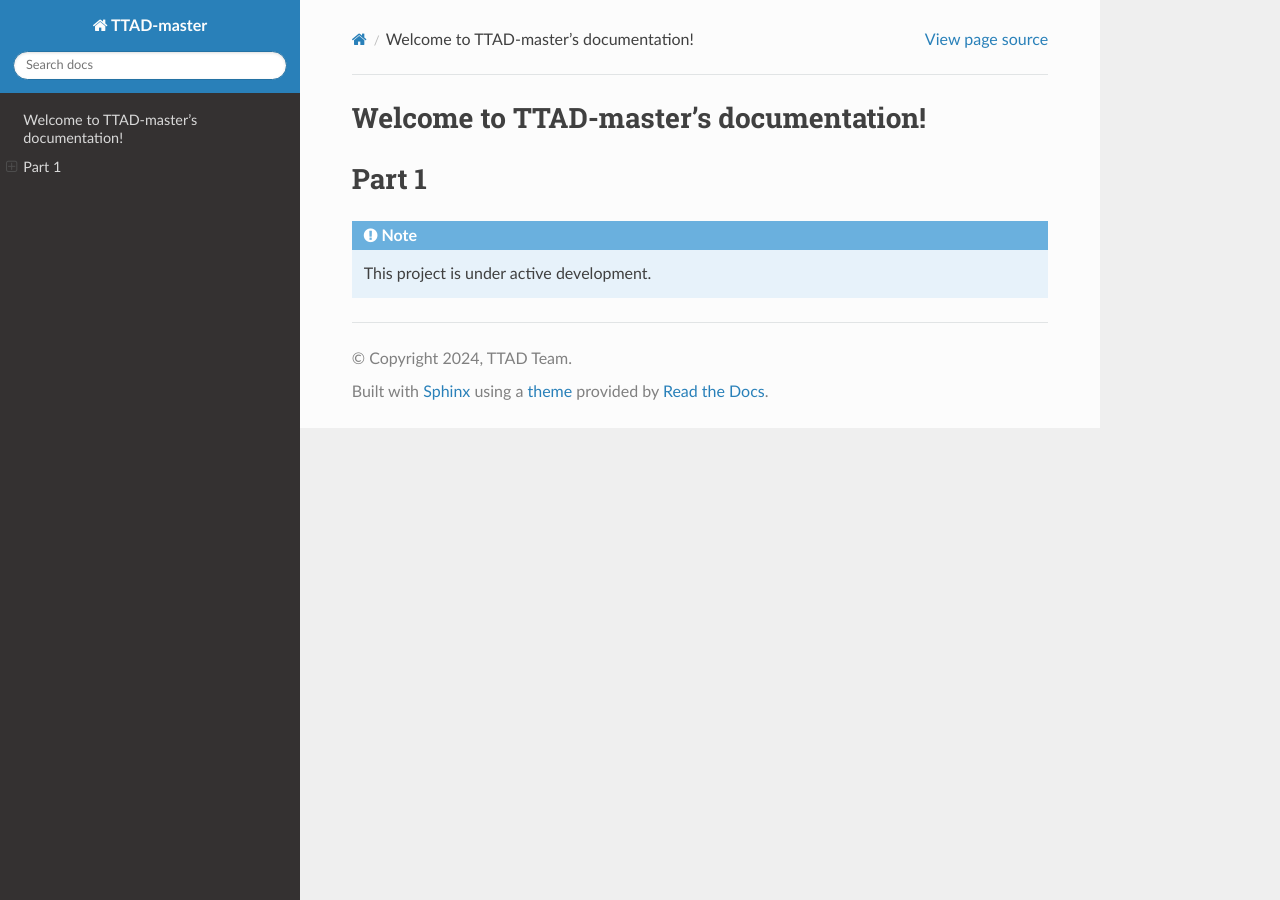
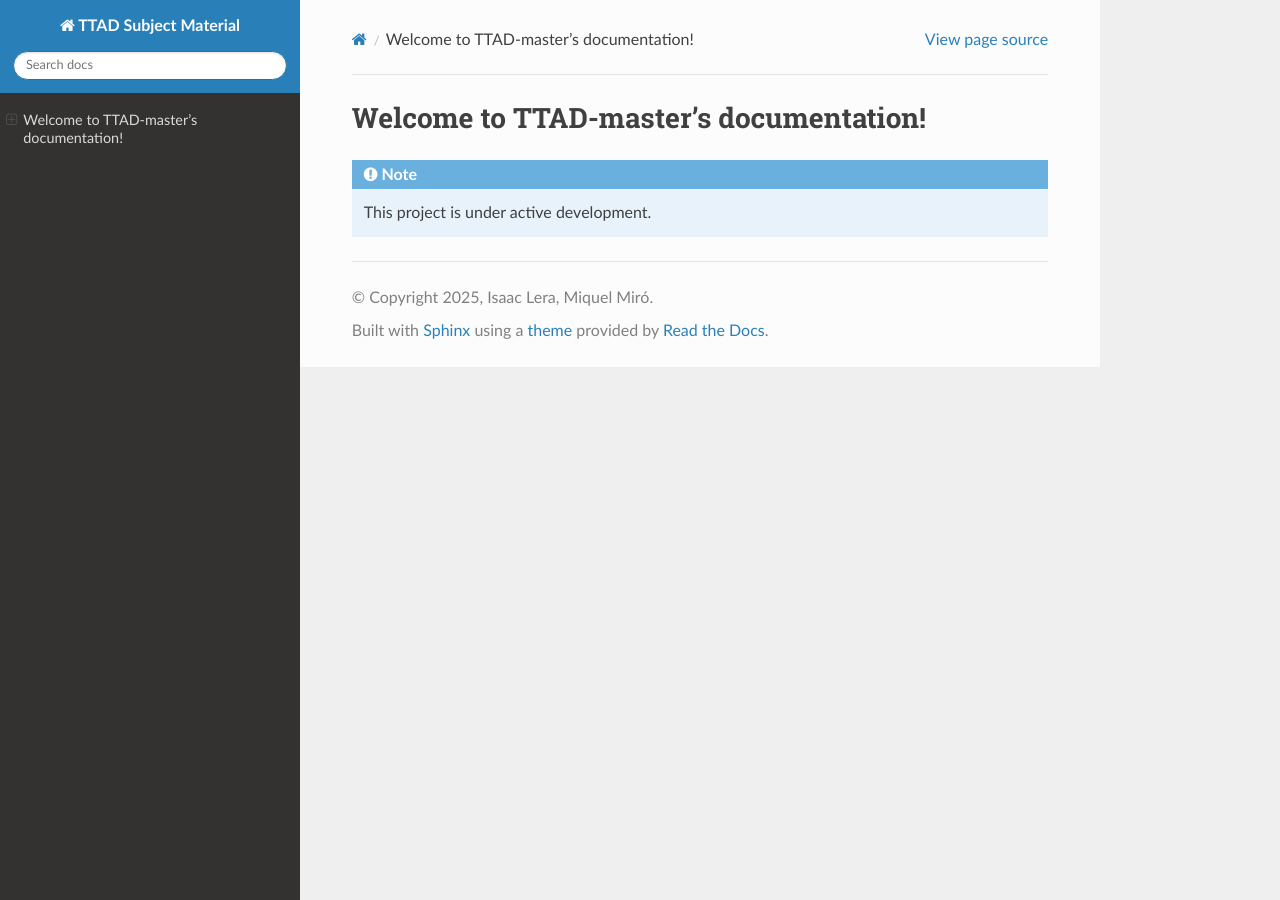
Before and after one commit to wisaaco/TTAD, a Sphinx documentation site: the page built from docs/index.rst, in a window 1280 px wide. Built offline with Sphinx 7.4.7 and the Read the Docs theme 3.1.0, drawn with Linux system fonts in a browser that asks for light colours; pages that are not in the unit, such as notebooks, are missing from menus; some of the changed lines change nothing that is shown.

Commit message:
fix conf and index

```diff
--- a/docs/conf.py
+++ b/docs/conf.py
@@ -6,10 +6,10 @@
 # -- Project information -----------------------------------------------------
 # https://www.sphinx-doc.org/en/master/usage/configuration.html#project-information
 
-project = 'TTAD-master'
-copyright = '2024, TTAD Team'
-author = 'TTAD Team'
-release = '1.0.0'
+project = 'TTAD Subject Material'
+copyright = '2025, Isaac Lera, Miquel Miró'
+author = 'Isaac Lera, Miquel Miró'
+release = '2025-26, v0.01'
 
 # -- General configuration ---------------------------------------------------
 # https://www.sphinx-doc.org/en/master/usage/configuration.html#general-configuration
@@ -24,6 +24,12 @@
 
 templates_path = ['_templates']
 exclude_patterns = []
+
+# Add the notebooks directory to the path
+import os
+import sys
+sys.path.insert(0, os.path.abspath('..'))
+sys.path.insert(0, os.path.abspath('../notebooks'))
 
 # -- Options for HTML output -------------------------------------------------
 # https://www.sphinx-doc.org/en/master/usage/configuration.html#options-for-html-output
--- a/docs/index.rst
+++ b/docs/index.rst
@@ -7,55 +7,51 @@
 =================================
 
 
-Part 1
-=================================
-
-
 .. toctree::
    :maxdepth: 1
    :caption: Introducción a Python
 
-   ../notebooks/01_Python/01_Introduction
-   ../notebooks/01_Python/02_BasicConcepts
-   ../notebooks/01_Python/03_ControlStatements
-   ../notebooks/01_Python/04_OtherTypes
+   notebooks/01_Python/01_Introduction.ipynb
+   notebooks/01_Python/02_BasicConcepts.ipynb
+   notebooks/01_Python/03_ControlStatements.ipynb
+   notebooks/01_Python/04_OtherTypes.ipynb
 
 .. toctree::
    :maxdepth: 2
    :caption: Librería Numpy
 
-   ../notebooks/02_Numpy/01_Introduction
+   notebooks/02_Numpy/01_Introduction.ipynb
 
 
 .. toctree::
    :maxdepth: 1
    :caption: Pandas
 
-   ../notebooks/03_Pandas/01_Introduction
-   ../notebooks/03_Pandas/02_GroupingData
-   ../notebooks/03_Pandas/03_OtherActions
-   ../notebooks/03_Pandas/04_Visualization
+   notebooks/03_Pandas/01_Introduction.ipynb
+   notebooks/03_Pandas/02_GroupingData.ipynb
+   notebooks/03_Pandas/03_OtherActions.ipynb
+   notebooks/03_Pandas/04_Visualization.ipynb
 
 .. toctree::
    :maxdepth: 2
    :caption: ETL Process
 
-   ../notebooks/04_ETLprocess/01_Introduction
-   ../notebooks/04_ETLprocess/02_Automatization
-   ../notebooks/04_ETLprocess/03_Orchestration
+   notebooks/04_ETLprocess/01_Introduction.ipynb
+   notebooks/04_ETLprocess/02_Automatization.ipynb
+   notebooks/04_ETLprocess/03_Orchestration.ipynb
 
 .. toctree::
    :maxdepth: 2
    :caption: Machine Learning techniques
 
-   ../notebooks/05_MachineLearning/01_Introduction
-   ../notebooks/05_MachineLearning/02_PredictiveModelling
-   ../notebooks/05_MachineLearning/03_Activity_LinearRegression
-   ../notebooks/05_MachineLearning/04_Regression
-   ../notebooks/05_MachineLearning/04b_Ejercicio1
-   ../notebooks/05_MachineLearning/04b_Ejercicio2
-   ../notebooks/05_MachineLearning/05_Classification
-   ../notebooks/05_MachineLearning/06_Clustering
+   notebooks/05_MachineLearning/01_Introduction.ipynb
+   notebooks/05_MachineLearning/02_PredictiveModelling.ipynb
+   notebooks/05_MachineLearning/03_Activity_LinearRegression.ipynb
+   notebooks/05_MachineLearning/04_Regression.ipynb
+   notebooks/05_MachineLearning/04b_Ejercicio1.ipynb
+   notebooks/05_MachineLearning/04b_Ejercicio2.ipynb
+   notebooks/05_MachineLearning/05_Classification.ipynb
+   notebooks/05_MachineLearning/06_Clustering.ipynb
 
 
 
```
